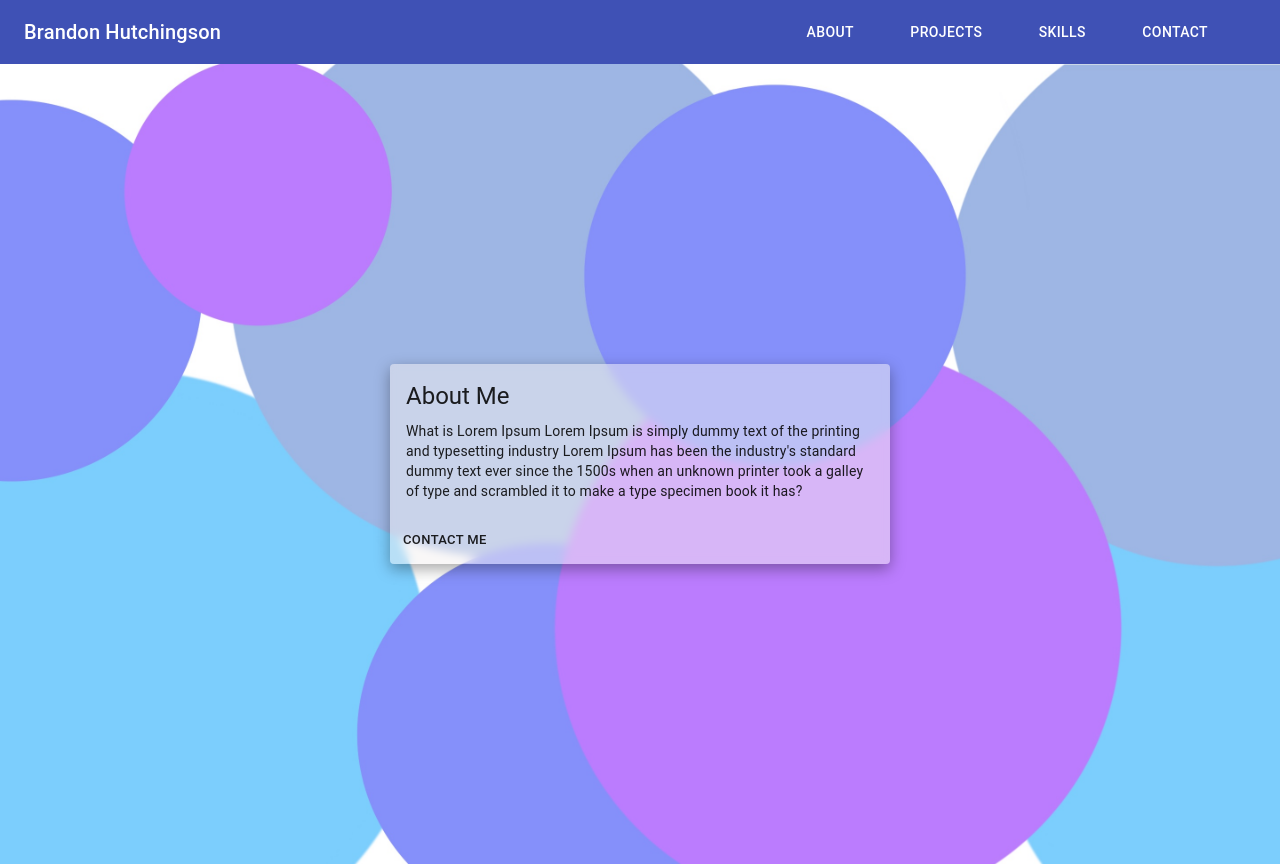
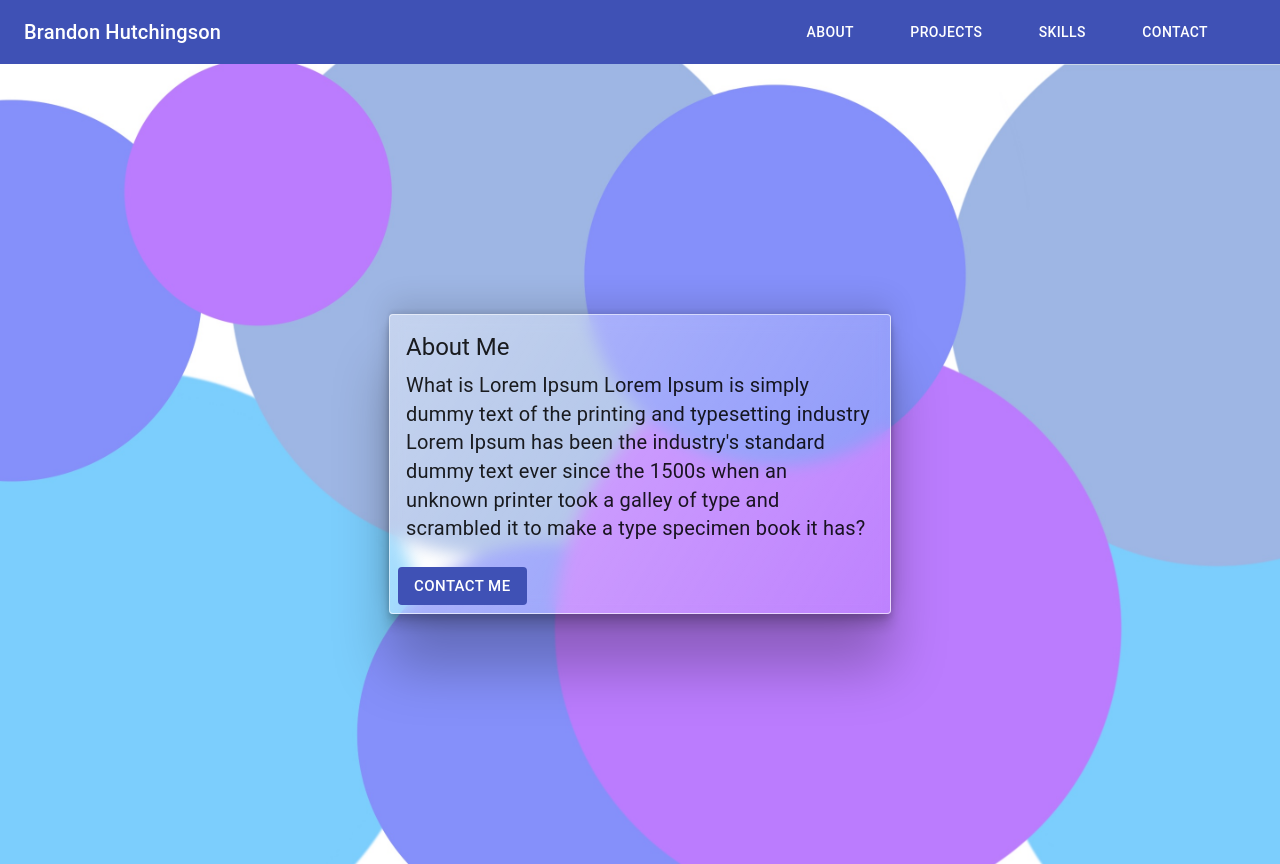
Before and after one commit to bHutchingson/react-portfolio, a React (Create React App) app: page / in a window 1280 px wide. Built offline with nearby package versions, Linux system fonts and the light colour scheme.

Commit message:
created skills component

```diff
--- a/src/components/aboutCard/AboutCard.js
+++ b/src/components/aboutCard/AboutCard.js
@@ -24,7 +24,7 @@ const SimpleCard = () => {
         </Typography>
       </CardContent>
       <CardActions className={classes.contactBtn}>
-        <Button size="small">Contact Me</Button>
+        <Button className={classes.btn} variant="primary" size="medium">Contact Me</Button>
       </CardActions>
     </Card>
   </>
--- a/src/components/aboutCard/styles.js
+++ b/src/components/aboutCard/styles.js
@@ -9,11 +9,14 @@ const colorGrey = blueGrey[100];
 const useStyles = makeStyles({
   root: {
     display: 'flex',
+    borderWidth: '.1px',
+    borderStyle: 'solid',
+    borderColor: 'rgb(255, 255, 255, .6)',
     flexDirection: 'column',
     width: 500,
-    boxShadow: 'rgba(0, 0, 0, 0.35) 0px 5px 15px',
-    backdropFilter: "blur(4px)",
-    background: 'rgb(244, 239, 239, 0.5)',
+    boxShadow: 'rgba(0, 0, 0, 0.25) 0px 54px 55px, rgba(0, 0, 0, 0.12) 0px -12px 30px, rgba(0, 0, 0, 0.12) 0px 4px 6px, rgba(0, 0, 0, 0.17) 0px 12px 13px, rgba(0, 0, 0, 0.09) 0px -3px 5px',
+    backdropFilter: "blur(8px)",
+    background: 'linear-gradient(top left, rgb(255, 255, 255, .4), rgb(255, 255, 255, .05))',
   },
   background: {
     backgroundImage: 'url("../../images/background.png")'
@@ -23,13 +26,22 @@ const useStyles = makeStyles({
     flexDirection: 'column',
   },
   about: {
-    display: 'flex'
+    display: 'flex',
+    fontSize: 20
   },
   text: {
     display: 'flex'
   },
   contactBtn: {
-    display: 'flex'
+    display: 'flex',
+  },
+  btn: {
+    fontSize: 15,
+    backgroundColor: '#3f51b5',
+    color: 'white',
+    "&:hover": {
+      backgroundColor: '002984',
+    }
   },
   bullet: {
     display: 'inline-block',
@@ -41,63 +53,7 @@ const useStyles = makeStyles({
   },
   pos: {
     marginBottom: 12,
-  },
-  /* backdrop1: {
-    width: '300px',
-    height: '300px',
-    borderRadius: '50%',
-    backgroundColor: '#798CF7',
-    zIndex: -1,
-    position: 'fixed',
-    border: 'white',
-    left: '65%',
-    top: '30%'
-  }, */
-  backdrop2: {
-    width: '400px',
-    height: '400px',
-    borderRadius: '50%',
-    backgroundColor: '#6FCEFC',
-    zIndex: -2,
-    position: 'fixed',
-    border: 'white',
-    left: '70%',
-    top: '50%'
-  },
-  backdrop3: {
-    width: '400px',
-    height: '400px',
-    borderRadius: '50%',
-    backgroundColor: '#A66FFC',
-    zIndex: -3,
-    position: 'fixed',
-    border: 'white',
-    left: '40%',
-    bottom: '30%'
-  },
-  backdrop4: {
-    width: '400px',
-    height: '400px',
-    borderRadius: '50%',
-    backgroundColor: '#7163E0',
-    zIndex: -4,
-    position: 'fixed',
-    border: 'white',
-    left: '20%',
-    bottom: '65%'
-  },
-  backdrop5: {
-    width: '400px',
-    height: '400px',
-    borderRadius: '50%',
-    backgroundColor: '#6397E0',
-    zIndex: -5,
-    position: 'fixed',
-    border: 'white',
-    left: '10%',
-    bottom: '10%'
   }
-
 });
 
 export default useStyles;
```
Also changed, not shown: src/components/skill/Skill.js (added, +15 -0 lines), src/components/skill/style.js (added), 1 other file (tests, documents, lock files or other folders).
